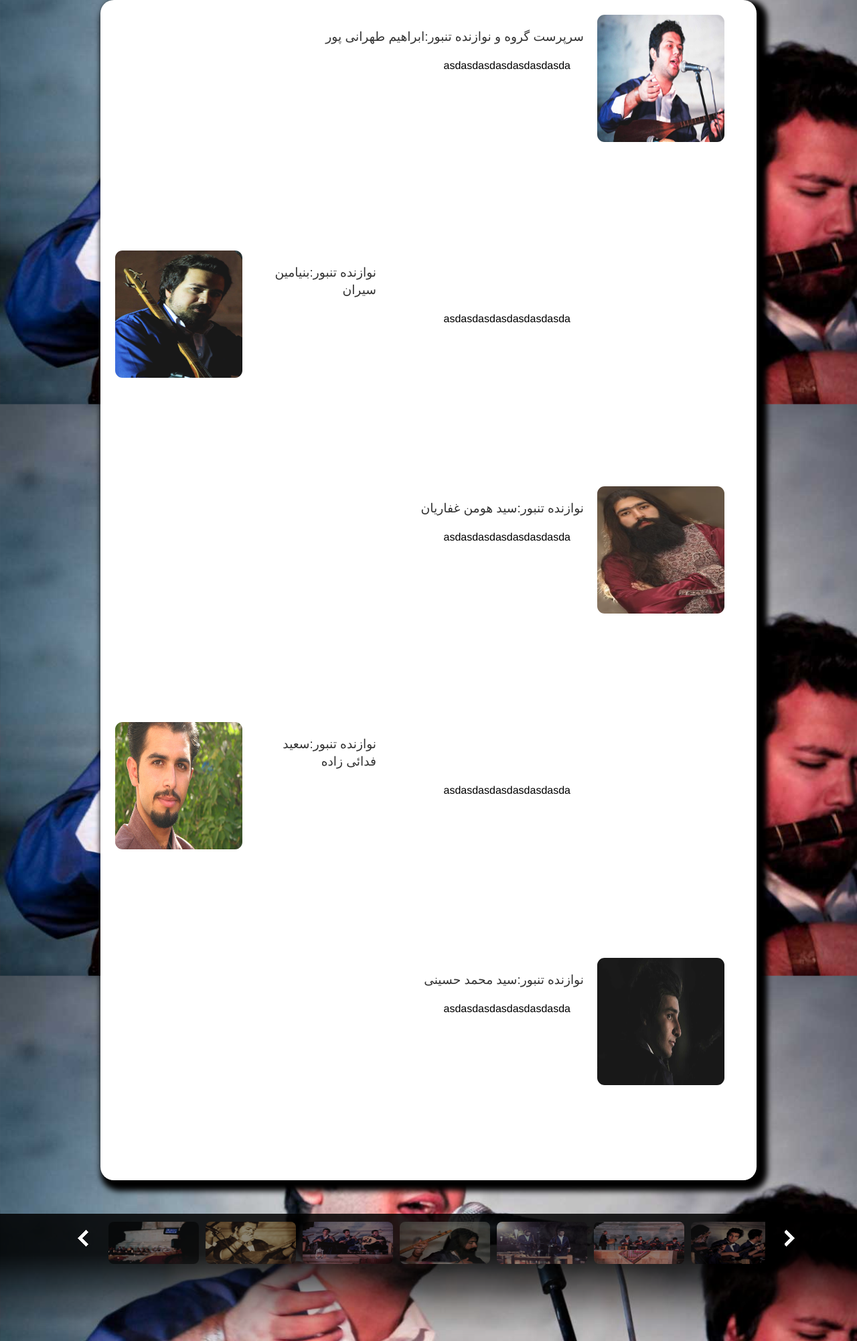
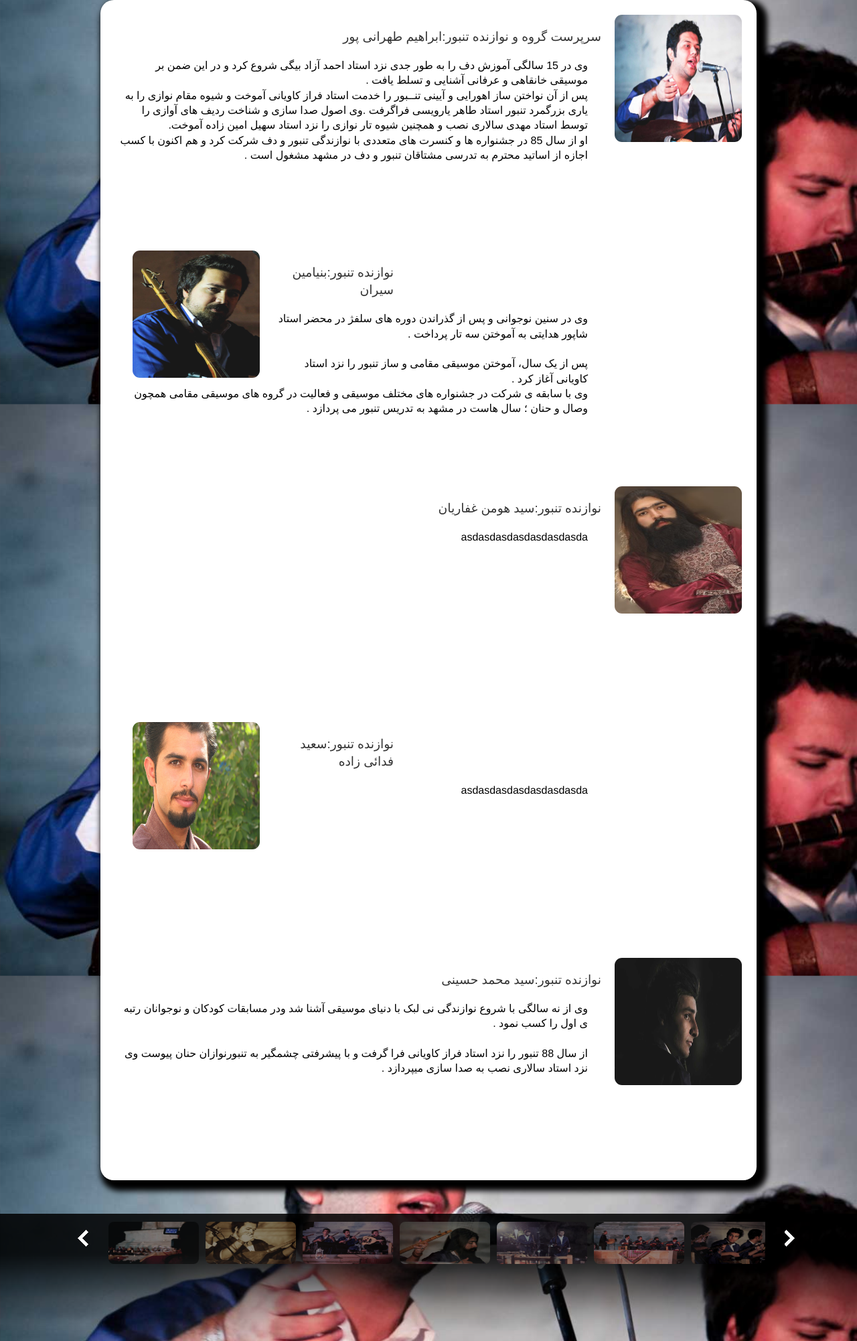
Before and after one commit to mediateq/HananEnsemble, a PHP site: page /player.php in a window 1280 px wide. Shown: the part 250-2252 px from the top of the page at 67% size. Run offline with PHP 8.4, Linux system fonts and the light colour scheme.

Commit message:
edit text

```diff
--- a/contact.php
+++ b/contact.php
@@ -13,8 +13,8 @@
 				<iframe id='ifrm' name='ifrm' src="" frameborder="0" scrolling="no"></iframe>
 			</div>
 			<div class="leftcontact">
-				<p>شما عزیزان میتوانید با ارسال فرم رو به رو با من در ارتباط باشید<br />و نظرات و پیشنهادات خود را با بنده در میان بگذارید که البته در اسرع<br /> وقت پاسخ گو میباشم . <br /><br />
-					همچنین از طریق شبکه های اجتماعی زیر میتواند با من و تنبورنوازان حنان<br /> در ارتباظ باشید و نوازها و فعالیتهای ما را دنبال کنید .
+				<p>هنر دوستان گرامی میتوانند با ارسال پیام با ما در ارتباط باشند که البته مشتاق پاسخگویی به نظرات و انتقادات شما عزیزان جان هستیم .<br /><br />شایان ذکر است دوستان جان میتوانند از طریق شبکه های اجتماعی ذیل از<br /> فعالیت ها و برنامه های گروه باخبر شوند و با تنبــورنوازان حنــان در ارتباط باشند .<br />
+				<span>یا حــق</span>
 				</p>
 				<ul>
 					<li><img src="images/face.png" alt=""></li>
--- a/player.php
+++ b/player.php
@@ -6,7 +6,9 @@
 						<img src="./images/player/1.jpg" alt="">
 					</a>
 					<h3>سرپرست گروه و نوازنده تنبور:ابراهیم طهرانی پور</h3>
-					<p>asdasdasdasdasdasdasda</p>
+					<p>وی در 15 سالگی آموزش دف را به طور جدی نزد استاد احمد آزاد بیگی شروع کرد و در این ضمن بر موسیقی خانقاهی و عرفانی آشنایی و تسلط یافت .<br />
+					پس از آن نواختن ساز اهورایی و آیینی تنــبور را خدمت استاد فراز کاویانی آموخت و شیوه مقام نوازی را به یاری بزرگمرد تنبور استاد طاهر یارویسی فراگرفت .وی اصول صدا سازی و شناخت ردیف های آوازی را توسط استاد مهدی سالاری نصب و همچنین شیوه تار نوازی را نزد استاد سهیل امین زاده آموخت.<br />
+				او از سال 85 در جشنواره ها و کنسرت های متعددی با نوازندگی تنبور و دف شرکت کرد و هم اکنون با کسب اجازه از اساتید محترم به تدرسی مشتاقان تنبور و دف در مشهد مشغول است .</p>
 				</div>
 
 				<div class="contain two">
@@ -14,7 +16,7 @@
 						<img src="./images/player/2.jpg" alt="">
 					</a>
 					<h3>نوازنده تنبور:بنیامین سیران</h3>
-					<p>asdasdasdasdasdasdasda</p>
+					<p>وی در سنین نوجوانی و پس از گذراندن دوره های سلفژ در محضر استاد شاپور هدایتی به آموختن سه تار پرداخت .<br /><br />پس از یک سال، آموختن موسیقی مقامی و ساز تنبور را نزد استاد کاویانی آغاز کرد .<br />وی با سابقه ی شرکت در جشنواره های مختلف موسیقی و فعالیت در گروه های موسیقی مقامی همچون وصال و حنان ؛ سال هاست در مشهد به تدریس تنبور می پردازد .</p>
 				</div>
 
 				<div class="contain">
@@ -38,7 +40,7 @@
 						<img src="./images/player/5.jpg" alt="" >
 					</a>
 					<h3>نوازنده تنبور:سید محمد حسینی</h3>
-					<p>asdasdasdasdasdasdasda</p>
+					<p>وی از  نه سالگی با شروع نوازندگی نی لبک با دنیای موسیقی آشنا شد ودر مسابقات کودکان و نوجوانان رتبه ی اول را کسب نمود .<br /><br />از سال 88 تنبور را نزد استاد  فراز کاویانی فرا گرفت و با پیشرفتی چشمگیر به تنبورنوازان حنان پیوست وی نزد استاد سالاری نصب به صدا سازی میپردازد .</p>
 				</div>
 
 
--- a/style.css
+++ b/style.css
@@ -263,7 +263,7 @@ section.Ajaxloader div.contact{
 	padding:		 		1px;
 	box-shadow: 			8px 8px 8px 8px;
 	opacity: 				1;
-	direction: 				ltr;
+	direction: 				rtl;
 	text-align: 			left;
 }
 
@@ -300,7 +300,7 @@ section.Ajaxloader div.contact .rightcontact .messege{
 section.Ajaxloader div.contact .rightcontact input.but{
 	margin-top: 			20px;
 	color: 					black;
-	font:					19px monospace;
+	font:					15px monospace;
 	text-decoration: 		none;
 	cursor: 				pointer;
 	border: 				none;
@@ -363,6 +363,9 @@ section.Ajaxloader div.contact .leftcontact ul li img{
 section.Ajaxloader div.contact .leftcontact ul li img:hover{
 	opacity:				1;
 	cursor: 				pointer;
+}
+section.Ajaxloader div.contact .leftcontact span{
+	margin-right: 			60px;
 }
 
 /* Gallery Page */
@@ -465,11 +468,13 @@ section.middle div.gallery{
 	box-shadow: 			8px 8px 8px 8px;
 	opacity: 				1;
 	text-align: 			right;
+	direction: 				rtl;
 }
 section.middle div.gallery .contain{
 	width: 					950px;
 	min-height: 			350px;
 	padding: 				1px;
+
 }
 section.middle div.gallery .contain a{
 
```
